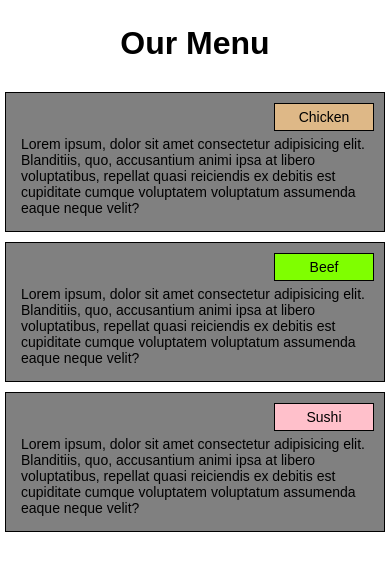
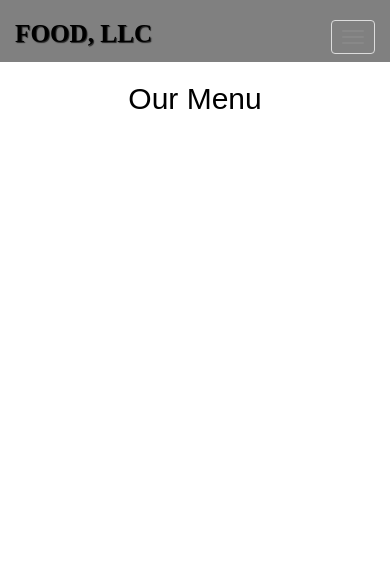
Before and after one commit to shanihaashmi/ashmi.github.io, a plain HTML site: page index.html in a window 390 px wide. Drawn offline with nearby package versions, Linux system fonts and the light colour scheme.

Commit message:
Add files via upload

```diff
--- a/index.html
+++ b/index.html
@@ -1,128 +1,68 @@
-
-<!DOCTYPE html>
-<html>
-
+<!doctype html>
+<html lang="en">
   <head>
     <meta charset="utf-8">
-    <title>Assignment Module</title>
-    <style>
-    * {
-        font-family: sans-serif;
-        box-sizing: border-box;
-        margin: 0;
-        padding: 0;
-      }
+    <meta http-equiv="X-UA-Compatible" content="IE=edge">
+    <meta name="viewport" content="width=device-width, initial-scale=1">
 
-      h1 {
-        text-align: center;
-        padding: 25px;
-      }
+    <!-- HTML5 shim and Respond.js for IE8 support of HTML5 elements and media queries -->
+    <!-- WARNING: Respond.js doesn't work if you view the page via file:// -->
+    <!--[if lt IE 9]>
+      <script src="https://oss.maxcdn.com/html5shiv/3.7.2/html5shiv.min.js"></script>
+      <script src="https://oss.maxcdn.com/respond/1.4.2/respond.min.js"></script>
+    <![endif]-->
 
-      p {
-        color: black;
-        font-size: 14px;
-      }
+    <title>Boostrap Starter Page</title>
+    <link rel="stylesheet" href="bootstrap.min.css">
+    <link rel="stylesheet" href="style.css">
+  </head>
+<body>
+  <header>
+    <nav id="header-nav" class="navbar navbar-default">
+      <div class="container">
+        <div class="navbar-header">
+          <a href="index.html" class="pull-left visible-md visible-lg"></a>
 
-      .boxing {
-        padding: 5px;
-      }
+          <div class="navbar-brand">
+              <a href="index.html"><h1>Food, LLC</h1></a>
+          </div>
 
-      #chicken,
-      #beef,
-      #sushi {
-        background-color: grey;
-        border: 1px solid black;
-        padding: 10px;
+          <button type="button" class="navbar-toggle collapsed" data-toggle="collapse" data-target="#collapsable-nav" aria-expanded="false">
+            <span class="sr-only">Toggle navigation</span>
+            <span class="icon-bar"></span>
+            <span class="icon-bar"></span>
+            <span class="icon-bar"></span>
+          </button>
 
-      }
+        </div> <!-- remember to close the div! or else the layout will be wrong -->
 
-      .submenu {
-        float: right;
-        border: 1px solid black;
-        width: 100px;
-        padding: 5px 12px 5px 12px;
-        position: relative;
-        text-align: center;
+        <div id="collapsable-nav" class="collapse nav-bar-collapse">
+          <!-- nav navbar-nav are components of navigation bar, turns ul to navigation; navbar-right: pull it to the right -->
+          <ul id="nav-list" class="nav navbar-nav navbar-right">
+            <li class="visible-xs">
+              <a href="menu-categories.html">
+                <br class="hidden-xs">Chicken</a>
+            </li>
+            <li class="visible-xs">
+              <a href="#">
+                <br class="hidden-xs">Beef</a>
+            </li>
+            <li class="visible-xs">
+              <a href="#">
+                <br class="hidden-xs">Sushi</a>
+            </li>
+          </ul>
+        </div> <!-- End of id="collapsable-nav" -->
 
-   }
-
-      .content {
-        text-align: left;
-        padding: 5px;
-        clear: both;
-      }
-
-      #bigbox {
-        position: relative;
-        width: 100%;
-      }
-
-      #chicken-cont {
-        background-color: burlywood;
-      }
-
-      #beef-cont {
-        background-color: chartreuse;
-      }
-
-      #sushi-cont {
-        background-color: pink;
-      }
-
-      @media(min-width: 992px) {
-        .boxing {
-          width: 33.33%;
-          float: left;
-
-        }
+      </div> <!--End of container div-->
+    </nav>
+  </header>
+  <h2 class="text-center">Our Menu</h2>
+  <!-- jQuery (Bootstrap JS plugins depend on it) -->
+  <script src="js/jquery-1.11.3.min.js"></script>
+  <script src="js/bootstrap.min.js"></script>
+  <script src="js/script.js"></script>
 
 
-      }
-
-      @media(min-width: 768px) and (max-width: 991px) {
-
-        .boxing1,
-        .boxing2 {
-          width: 50%;
-          float: left;
-        }
-
-        .boxing3 {
-          width: 100%;
-          float: left;
-        }
-      }
-    </style>
-  </head>
-
-  <body>
-    <h1>Our Menu</h1>
-    <div id="bigbox">
-      <div class="boxing boxing1">
-        <div id="chicken">
-          <p class="submenu" id="chicken-cont">Chicken</p>
-          <p class="content">
-            Lorem ipsum, dolor sit amet consectetur adipisicing elit. Blanditiis, quo, accusantium animi ipsa at libero voluptatibus, repellat quasi reiciendis ex debitis est cupiditate cumque voluptatem voluptatum assumenda eaque neque velit?
-          </p>
-        </div>
-      </div>
-      <div class="boxing boxing2">
-        <div id="beef">
-          <p class="submenu" id="beef-cont">Beef</p>
-          <p class="content">
-            Lorem ipsum, dolor sit amet consectetur adipisicing elit. Blanditiis, quo, accusantium animi ipsa at libero voluptatibus, repellat quasi reiciendis ex debitis est cupiditate cumque voluptatem voluptatum assumenda eaque neque velit?
-          </p>
-        </div>
-      </div>
-      <div class="boxing boxing3">
-        <div id="sushi">
-          <p class="submenu" id="sushi-cont">Sushi</p>
-          <p class="content">
-            Lorem ipsum, dolor sit amet consectetur adipisicing elit. Blanditiis, quo, accusantium animi ipsa at libero voluptatibus, repellat quasi reiciendis ex debitis est cupiditate cumque voluptatem voluptatum assumenda eaque neque velit?
-          </p>
-        </div>
-      </div>
-    </div>
-  </body>
-
+</body>
 </html>
--- /dev/null
+++ b/style.css
@@ -0,0 +1,74 @@
+body {
+    font-size: 16px;
+    color: black;
+    background-color: white;
+    font-family: 'Oxygen', sans-serif;
+  }
+
+  /** HEADER **/
+  #header-nav {
+    background-color:grey;
+    border-radius: 0;
+    border: 0;
+  }
+
+  .navbar-brand {
+    padding-top: 25px;
+  }
+
+  .navbar-brand h1 { /* Restaurant name */
+    font-family: 'Lora', serif;
+    color: black;
+    font-size: 1.4em;
+    text-transform: uppercase;
+    font-weight: bold;
+    text-shadow: 1px 1px 1px #222;
+    margin-top: 0;
+    margin-bottom: 0;
+    line-height: .75;
+  }
+  .navbar-brand a:hover, .navbar-brand a:focus {
+    text-decoration: none;
+  }
+
+  #nav-list {
+    margin-top: 10px;
+  }
+
+  #nav-list a {
+    color: #951C49;
+    text-align: center;
+    border: 1px solid black;
+    background-color: yellow;
+  }
+
+  #nav-list a:hover {
+    background: #E7E7E7;
+  }
+
+  .navbar-header button.navbar-toggle {
+    clear: both;
+    margin-top: -30px;
+  }
+
+  /* END HEADER */
+
+/********** Extra small devices only **********/
+@media (max-width: 767px) {
+
+}
+
+/********** Small devices only **********/
+@media (min-width: 768px) and (max-width: 991px) {
+
+}
+
+/********** Medium devices only **********/
+@media (min-width: 992px) and (max-width: 1199px) {
+
+}
+
+/********** Large devices only **********/
+@media (min-width: 1200px) {
+
+}
```
